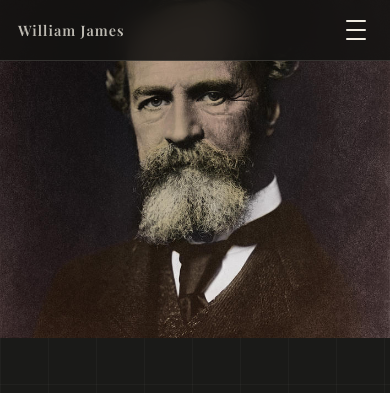
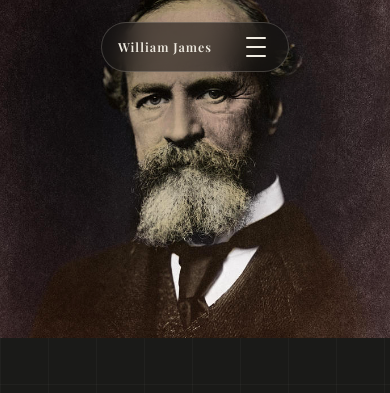
Before and after one commit to vnsannn/wj-self, a plain HTML site: page index.html in a window 390 px wide. Shown: the top 393 px of the page. Drawn offline with nearby package versions, Linux system fonts and the light colour scheme; files whose address does not match are found by name; a web font is replaced by a local one.

Commit message:
preserve dock to work on android viewport

```diff
--- a/assets/css/styles.css
+++ b/assets/css/styles.css
@@ -879,28 +879,31 @@ footer span { color: var(--accent-gold); }
 
 /* ===== RESPONSIVE ===== */
 @media (max-width: 900px) {
-  /* Mobile: no morphing dock. Nav is a plain top bar with brand + hamburger. */
-  .nav,
-  .nav.hero-dock,
-  .nav.content-header {
-    top: 0;
-    left: 0;
-    right: 0;
-    width: auto !important;
-    min-width: 0;
-    padding: 14px 18px !important;
-    border-radius: 0 !important;
-    background: rgba(20, 19, 18, 0.85);
-    border: 0;
-    border-bottom: 1px solid rgba(240, 236, 226, 0.14);
-    box-shadow: none;
-    transform: none !important;
-    justify-content: space-between;
-    color: #f0ece2;
-  }
-  .nav .nav-brand { display: block; color: #f0ece2; font-size: 0.9rem; }
+  /* Mobile: keep the desktop dock LOOK — a floating pill over the hero
+     that morphs into a full-width content-header on scroll — but swap
+     the nav-links list for a hamburger, since the horizontal link row
+     doesn't fit at narrow widths. */
+
+  /* Nav-links list is off on mobile at every stage; hamburger takes over. */
   .nav-links, .nav-indicator { display: none !important; }
   .nav-hamburger { display: flex; }
+
+  /* Hero-dock pill — show brand + hamburger inside it. */
+  .nav.hero-dock {
+    width: max-content;
+    min-width: 0;
+    padding: 8px 16px;
+    gap: 14px;
+  }
+  .nav.hero-dock .nav-brand {
+    display: block;
+    color: #f0ece2;
+    font-size: 0.78rem;
+  }
+
+  /* Content-header — plain full-width top bar with brand + hamburger. */
+  .nav.content-header { padding: 14px 18px; }
+  .nav.content-header .nav-brand { font-size: 0.85rem; }
 
   .section-pad { padding: 72px 24px; }
 
--- a/assets/js/main.js
+++ b/assets/js/main.js
@@ -253,17 +253,31 @@
   }
 
   function updateHeaderState() {
-    // On mobile the nav is a plain top bar (see CSS). Skip all the
-    // desktop dock↔header morphing / inline sizing. We still track
-    // dark-section state so the hamburger stays legible.
-    if (window.matchMedia('(max-width: 900px)').matches) {
+    const isMobile = window.matchMedia('(max-width: 900px)').matches;
+
+    // Mobile path: keep the dock LOOK but skip the width-interpolating
+    // desktop morph. On mobile the dock/pill contains just brand +
+    // hamburger — its natural width is small, so we let CSS size it and
+    // only toggle the dock ↔ content-header classes based on scroll.
+    if (isMobile) {
+      const progress = Math.min(Math.max(window.scrollY / transitionPoint, 0), 1);
+      const isContentHeader = progress >= 1;
+      const currentSectionId = isContentHeader ? syncNavToPosition() : null;
+      const isDarkSection = currentSectionId === 'meself';
+
+      // Clear any inline styles that the desktop path may have left
+      // behind on a resize down to mobile.
+      nav.style.cssText = '';
+
       nav.classList.add('visible');
-      nav.classList.remove('hero-dock');
-      nav.classList.add('content-header');
-      const dark = syncNavToPosition() === 'meself' || window.scrollY < transitionPoint;
-      nav.classList.toggle('dark-header', dark);
-      // Clear any inline styles the desktop path may have left behind.
-      nav.style.cssText = '';
+      nav.classList.toggle('dark-header', Boolean(isDarkSection));
+      if (isContentHeader) {
+        nav.classList.remove('hero-dock');
+        nav.classList.add('content-header');
+      } else {
+        nav.classList.add('hero-dock');
+        nav.classList.remove('content-header');
+      }
       return;
     }
 
```
Also changed, not shown: 1 other file.
